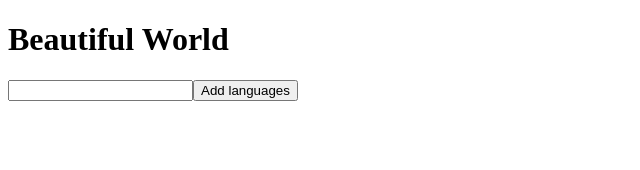
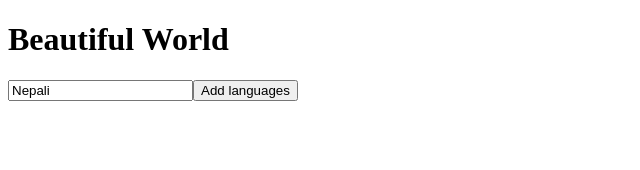
Before and after one commit to mrsksir/my-app, an Angular app: page / in a window 1280 px wide. Shown: the top 170 px of the page, without its empty margins (0-640 px from the left). Built offline with nearby package versions, Linux system fonts and the light colour scheme.

Commit message:
Dual Binding and Event binding (With forms module)

```diff
--- a/src/app/app.component.html
+++ b/src/app/app.component.html
@@ -1,3 +1,7 @@
 <h1>Beautiful World</h1>
-<input type="text">
+
+<!-- Dual binding -->
+<input type="text" [(ngModel)]="language">
+
+<!-- Event Binding -->
 <button (click)="addLanguage()">Add languages</button>
--- a/src/app/app.component.ts
+++ b/src/app/app.component.ts
@@ -7,9 +7,11 @@ import { Component } from '@angular/core';
 })
 export class AppComponent {
   title = 'my-app';
-  memberName = 'MR SK SIR';
+  language: string = 'Nepali';
+  listOfLanguage: string[] = ['english', 'Nepali'];
 
   addLanguage() {
-    console.log('addLanguage() called');
+    this.listOfLanguage.push(this.language);
+    console.log(this.listOfLanguage);
   }
 }
```
Also changed, not shown: src/app/app.module.ts (+5 -9 lines).
